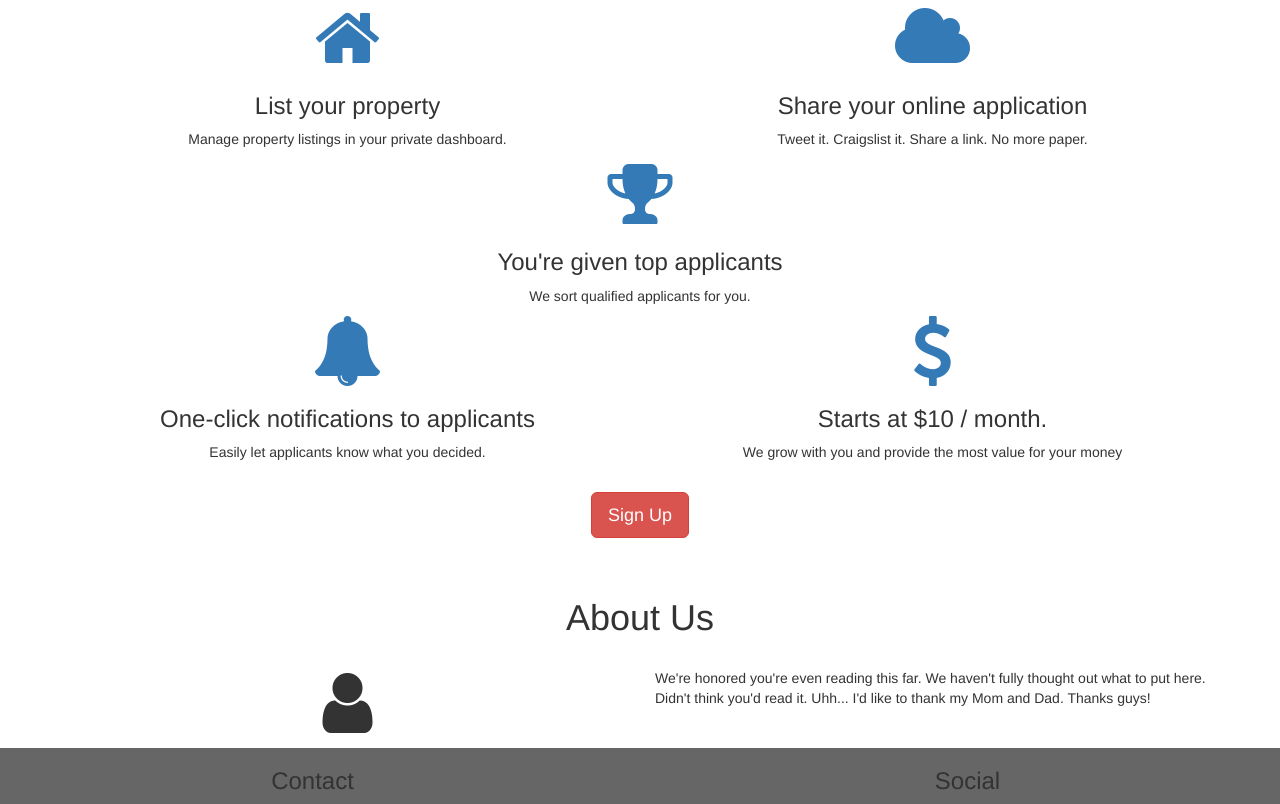
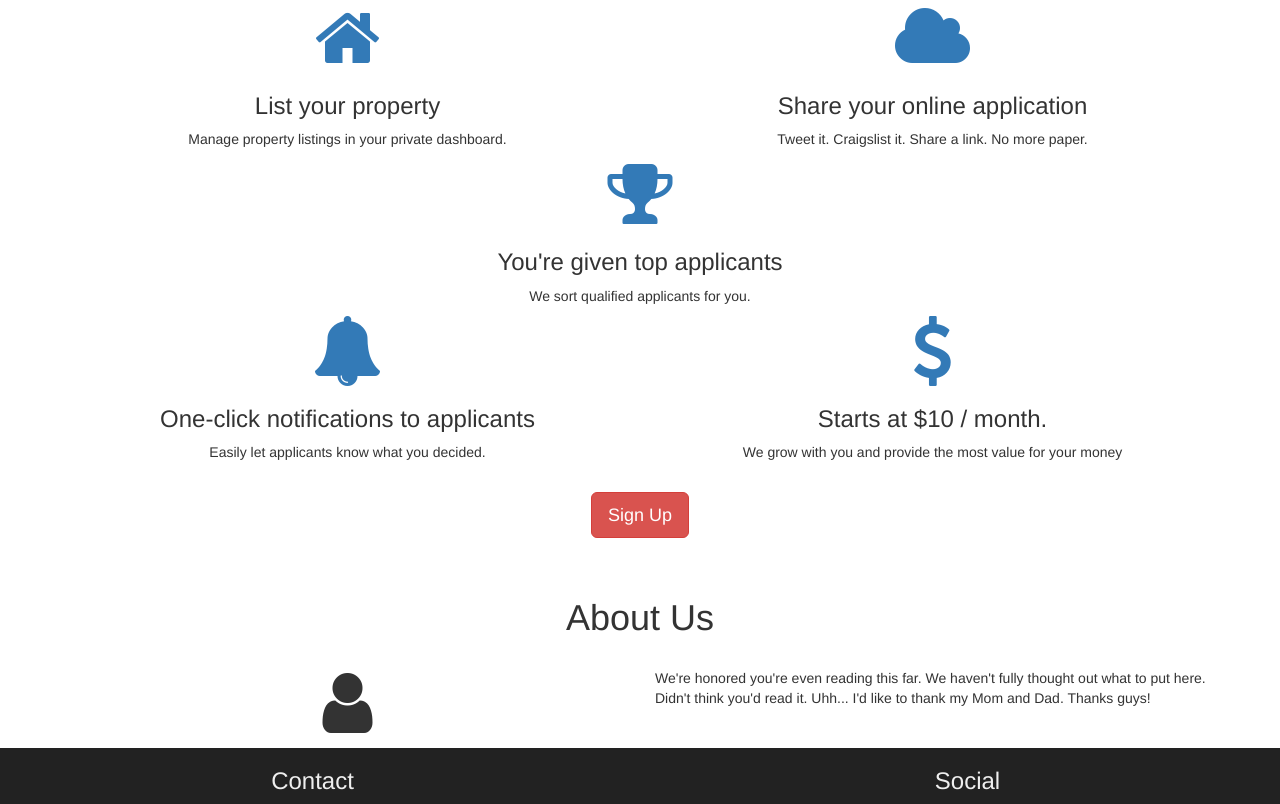
Before and after one commit to wbeard/rapport, a plain HTML site: page index.html in a window 1280 px wide. Shown: the part 1103-1907 px from the top of the page. Drawn offline with nearby package versions, Linux system fonts and the light colour scheme.

Commit message:
Style fix

```diff
--- a/css/styles.css
+++ b/css/styles.css
@@ -12,6 +12,7 @@
 
 footer {
 	margin-top: 10px;
-	background: #666;
+	background: #222;
+	color: #efefef;
 	width: 100%;
 }
```
